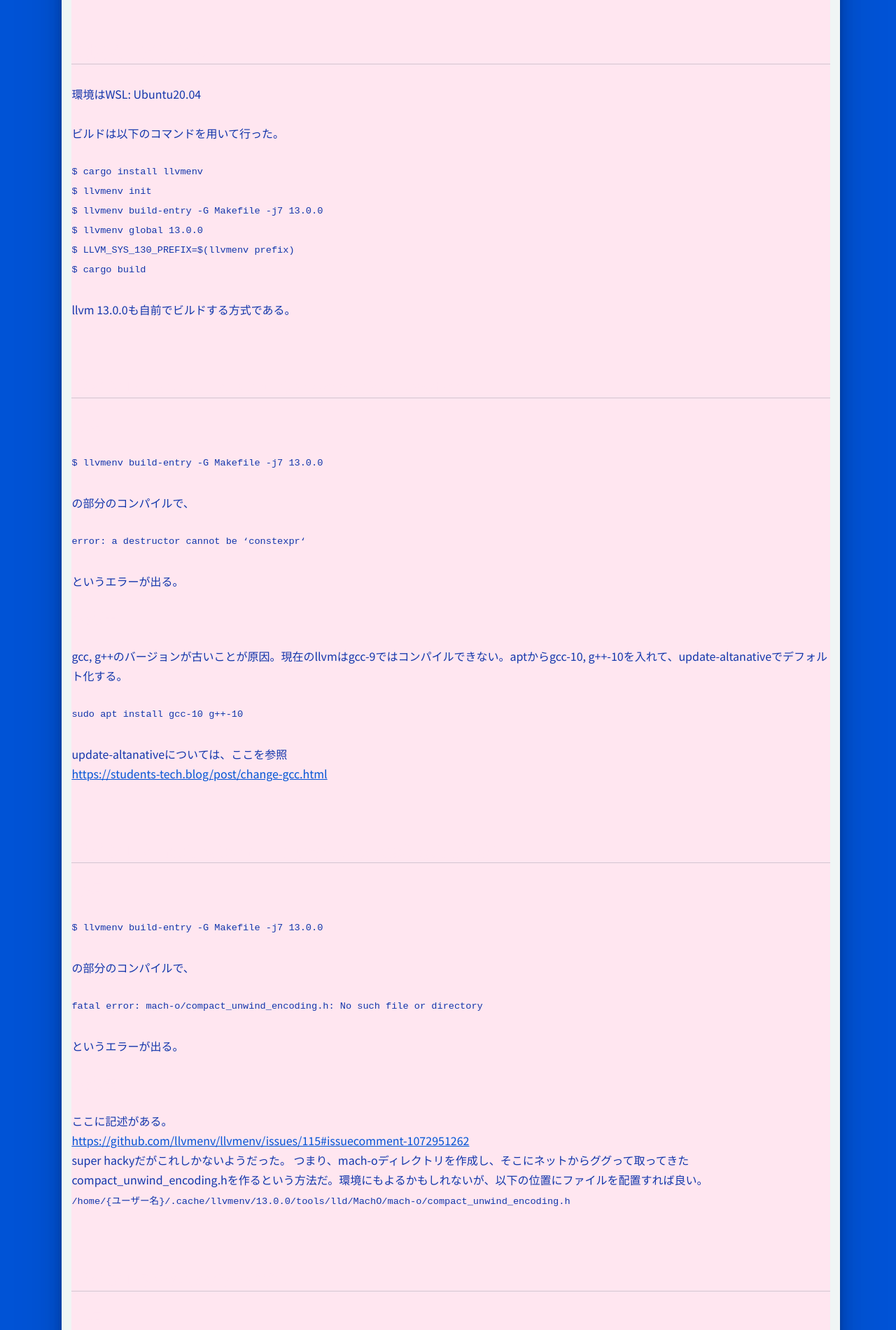
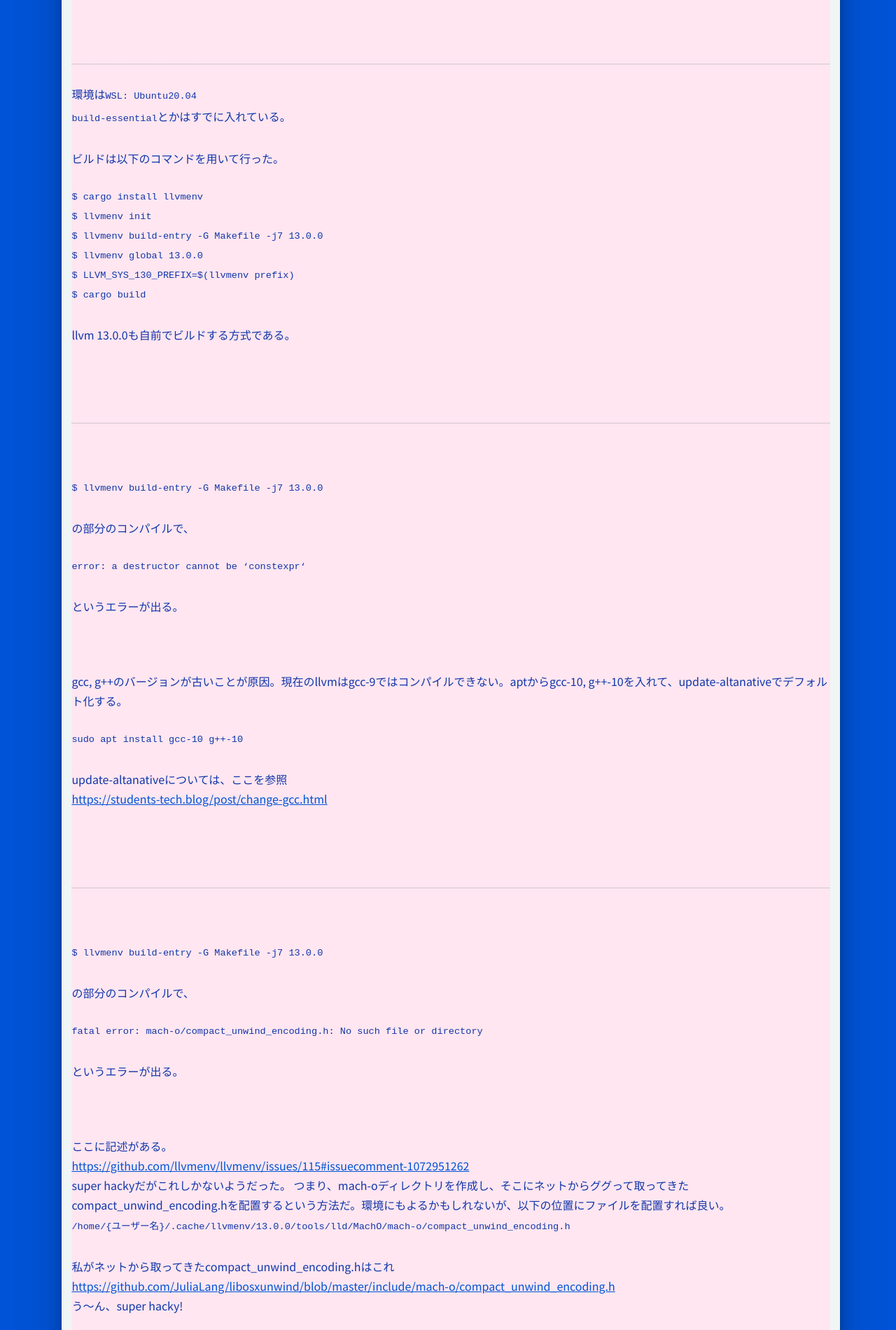
Before and after one commit to yukarinoki/blog, a Gatsby site: page /ante_compile/ in a window 1280 px wide. Shown: the part 680-2580 px from the top of the page at 70% size. Built offline with nearby package versions, Linux system fonts and the light colour scheme; Gatsby itself is replaced by a stand-in of ours; some packages are replaced by stand-ins of ours; code samples lack their colours.

Commit message:
Update index.md

````diff
--- a/content/blog/ante_compile/index.md
+++ b/content/blog/ante_compile/index.md
@@ -19,8 +19,9 @@ https://github.com/jfecher/ante
 
 本記事はこのコンパイラをコンパイルするうえでつまづいたポイントを後世のために残しておくためのものである。
 
-## 環境 &　ビルド法
-環境はWSL: Ubuntu20.04
+## 環境 & ビルド法
+環境は`WSL: Ubuntu20.04`
+`build-essential`とかはすでに入れている。
 
 ビルドは以下のコマンドを用いて行った。
 ```
@@ -69,8 +70,12 @@ fatal error: mach-o/compact_unwind_encoding.h: No such file or directory
 ここに記述がある。
 https://github.com/llvmenv/llvmenv/issues/115#issuecomment-1072951262
 super hackyだがこれしかないようだった。
-つまり、mach-oディレクトリを作成し、そこにネットからググって取ってきたcompact\_unwind\_encoding.hを作るという方法だ。環境にもよるかもしれないが、以下の位置にファイルを配置すれば良い。
+つまり、mach-oディレクトリを作成し、そこにネットからググって取ってきたcompact\_unwind\_encoding.hを配置するという方法だ。環境にもよるかもしれないが、以下の位置にファイルを配置すれば良い。
 `/home/{ユーザー名}/.cache/llvmenv/13.0.0/tools/lld/MachO/mach-o/compact_unwind_encoding.h`
+
+私がネットから取ってきたcompact\_unwind\_encoding.hはこれ
+https://github.com/JuliaLang/libosxunwind/blob/master/include/mach-o/compact_unwind_encoding.h
+う～ん、super hacky!
 
 ## ポイント3 sys/cdefs.hがない
 ### 問題
````
